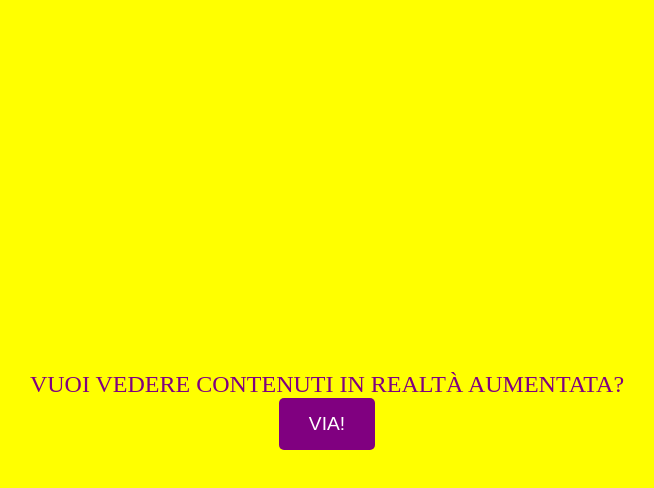
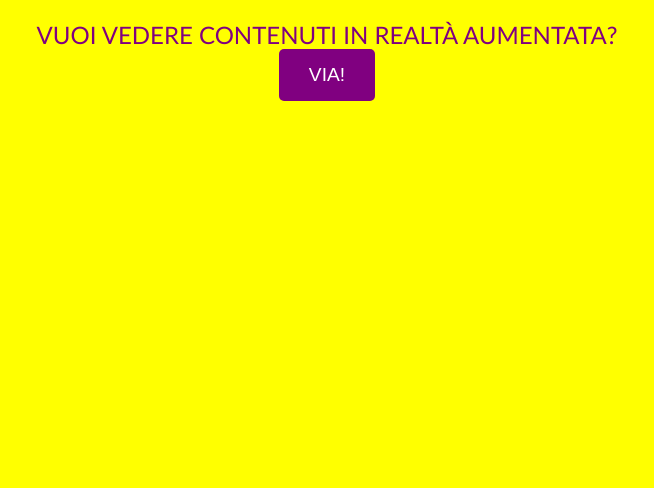
Before and after one commit to lauraMister/paginaar, a plain HTML site: page index.html in a window 1280 px wide. Shown: the whole page, without its empty margins (313-967 px from the left). Drawn offline with Linux system fonts and the light colour scheme.

Commit message:
Update index.html

```diff
--- a/index.html
+++ b/index.html
@@ -12,8 +12,9 @@
             height: 100vh;
             display: flex;
             flex-direction: column;
-            justify-content: center;
+            justify-content: flex-start;
             align-items: center;
+            font-family: 'Calibri', sans-serif; /* Modifica qui */
         }
         #title {
             color: purple;
```
